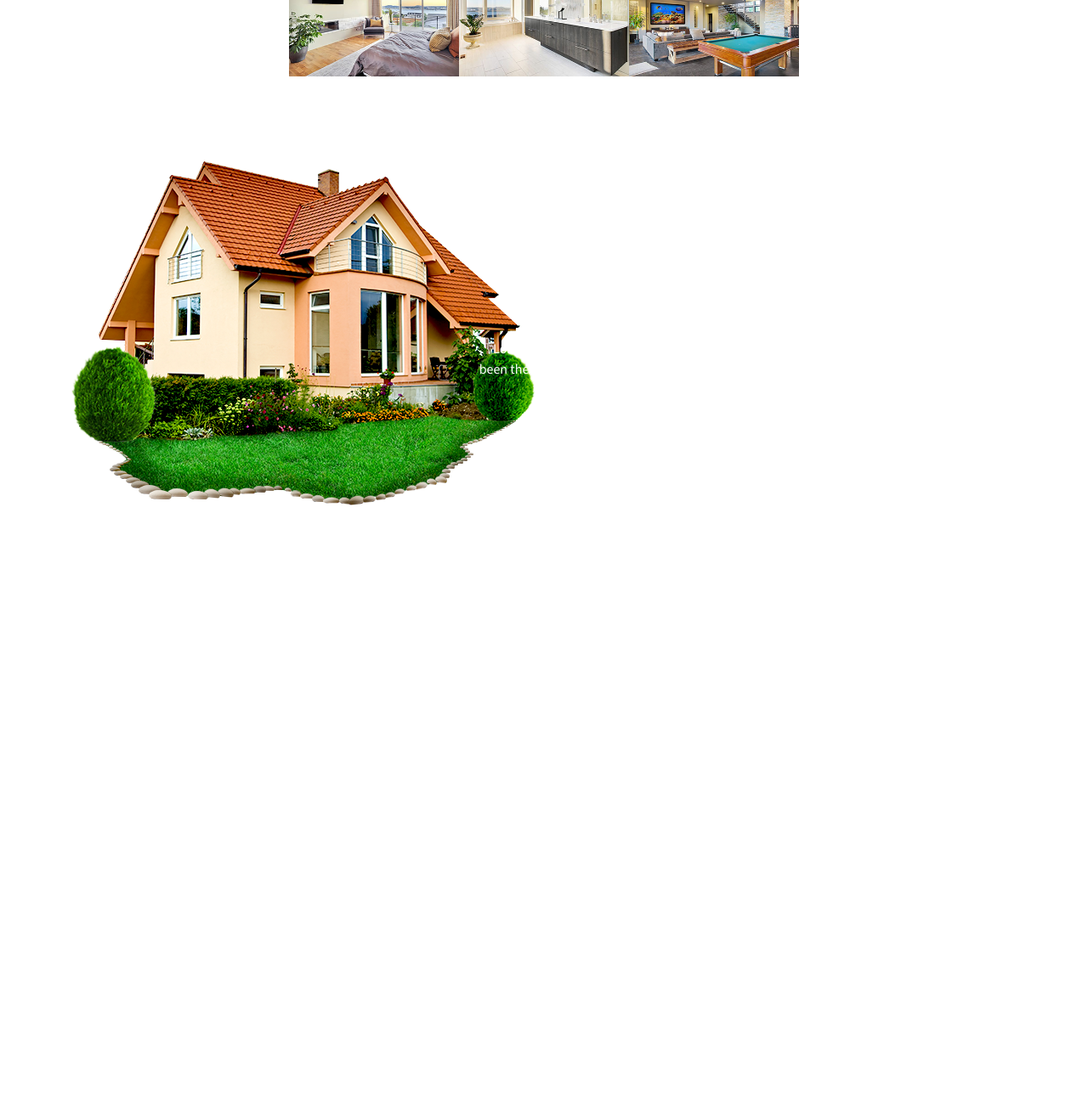
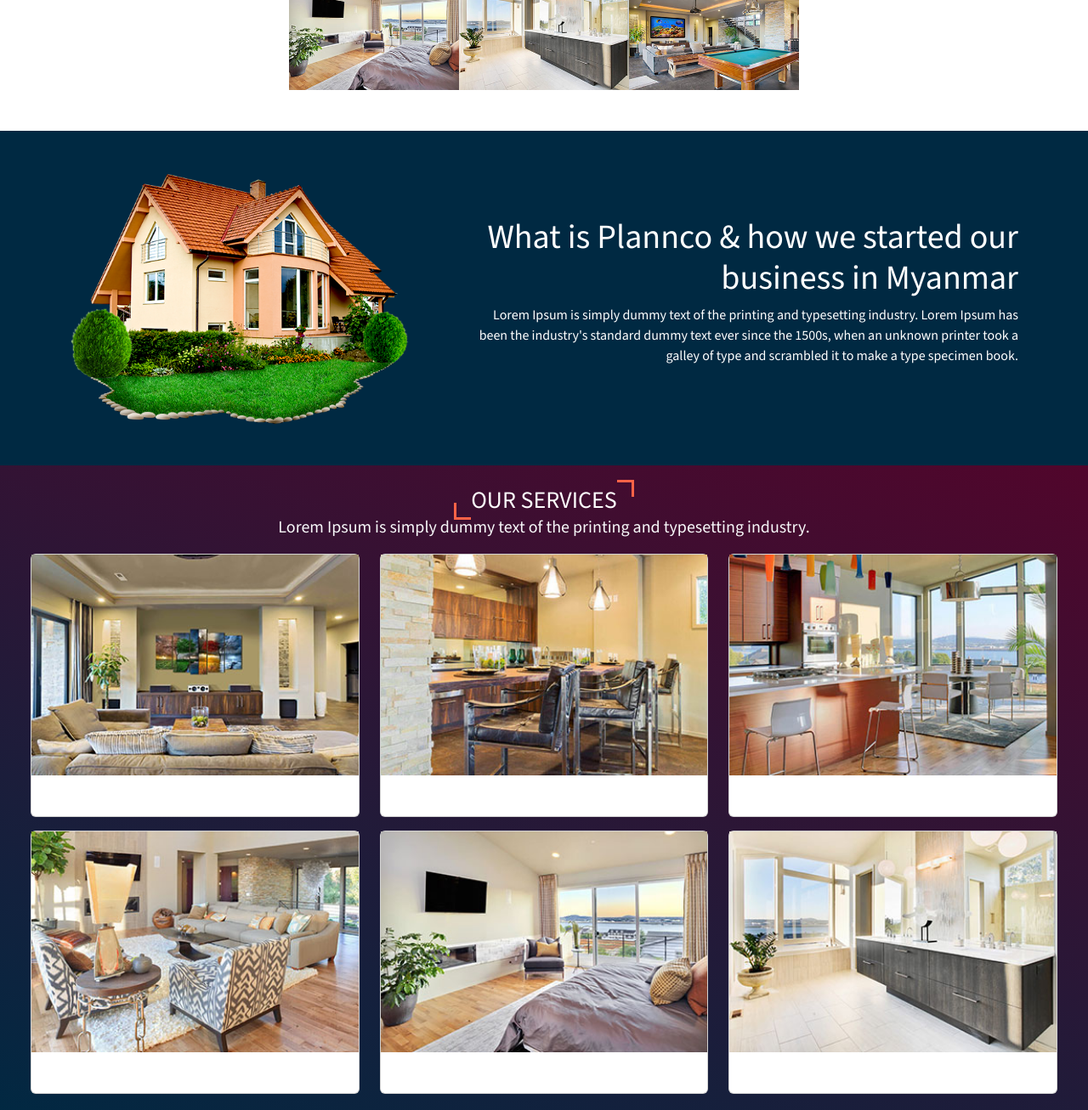
Before and after one commit to naylin1332004/landingPage, a plain HTML site: page index.html in a window 1280 px wide. Shown: the part 1680-2987 px from the top of the page at 85% size. Before the commit the page ends 2324 px from the top, so only its background shows below. Drawn offline with nearby package versions, Linux system fonts and the light colour scheme.

Commit message:
modified services

```diff
--- a/cs/style.css
+++ b/cs/style.css
@@ -220,3 +220,72 @@ header{
     color: var(--primary-color);
 }
 /* <!-- End  Property Section  --> */
+
+/* Start adv section  */
+.missions{
+    background-color: var(--primary-color);
+}
+
+.adimages{
+    width: 400px;
+}
+
+.fromlefts{
+    animation-name: fromleftani;
+    animation-duration: 3s;
+}
+
+.fromrights{
+     animation-name: fromrightani;
+     animation-duration: 3s;
+}
+
+@keyframes fromleftani {
+
+    from{
+        transform: translateX(-120px);
+        opacity: 0;
+    }
+
+    to{
+        transform: translateX(0px);
+        opacity: 1;
+    }
+
+}
+
+
+@keyframes fromrightani {
+
+    0%{
+        transform: translateX(30px);
+        opacity: 0;
+    }
+
+    100%{
+        transform: translateX(0px);
+        opacity: 1;
+    }
+
+}
+
+
+/* End adv section  */
+
+
+/* start Services Section  */
+.services{
+    background: linear-gradient(
+        200deg,
+        var(--secondary-color),
+        var(--primary-color)
+
+    );
+
+
+}
+
+.servicecards::before{
+
+}
+/* End  service Section  */
--- a/index.html
+++ b/index.html
@@ -96,7 +96,7 @@
                          <div class="container-fluid">
 
                               <!-- start title  -->
-                              <div class="text-center">
+                              <div class="text-center mb-3">
                                    <div class="col">
                                         <h3 class="titles">Properties</h3>
                                    </div>
@@ -105,32 +105,32 @@
 
                               <!-- end title  -->
 
-                              <ul class="list-inline text-center fw-bold propertylists">
-                                   <li class="list-inline-item" data-filter="all">All<span class="mx-3 mx-md-5 text-muted">/</span></li>
-                                   <li class="list-inline-item" data-filter="house">House<span class="mx-3 mx-md-5 text-muted">/</span></li>
-                                   <li class="list-inline-item" data-filter="decoration">Decoration<span class="mx-3 mx-md-5 text-muted">/</span></li>
-                                   <li class="list-inline-item" data-filter="furniture">Furniture<span class="mx-3 mx-md-5 text-muted">/</span></li>
-                                   <li class="list-inline-item" data-filter="office">Office</li>
+                              <ul class="list-inline text-center text-uppercase fw-bold ">
+                                   <li class="list-inline-item propertylists activeitems" data-filter="all">All<span class="mx-3 mx-md-5 text-muted">/</span></li>
+                                   <li class="list-inline-item propertylists" data-filter="house">House<span class="mx-3 mx-md-5 text-muted">/</span></li>
+                                   <li class="list-inline-item propertylists" data-filter="decoration">Decoration<span class="mx-3 mx-md-5 text-muted">/</span></li>
+                                   <li class="list-inline-item propertylists" data-filter="furniture">Furniture<span class="mx-3 mx-md-5 text-muted">/</span></li>
+                                   <li class="list-inline-item propertylists" data-filter="office">Office</li>
                               </ul>
 
                               <div class="container-fluid">
                                    <div class="d-flex flex-wrap justify-content-center">
 
-                                        <div class="filter house"><a href="./assets/img/gallery/image1.jpg" data-lightbox="property" data-title="Image 1"><img src="./assets/img/gallery/image1.jpg"  width="200" alt="image1"/></a></div>
-                                        <div class="filter house"><a href="./assets/img/gallery/image2.jpg" data-lightbox="property" data-title="Image 2"><img src="./assets/img/gallery/image2.jpg"  width="200" alt="image2"/></a></div>
-                                        <div class="filter house"><a href="./assets/img/gallery/image3.jpg" data-lightbox="property" data-title="Image 3"><img src="./assets/img/gallery/image3.jpg"  width="200" alt="image3"/></a></div>
-                                        <div class="filter decoration"><a href="./assets/img/gallery/image4.jpg" data-lightbox="property" data-title="Image 4"><img src="./assets/img/gallery/image4.jpg"  width="200" alt="image4"/></a></div>
-                                        <div class="filter decoration"><a href="./assets/img/gallery/image5.jpg" data-lightbox="property" data-title="Image 5"><img src="./assets/img/gallery/image5.jpg"  width="200" alt="image5"/></a></div>
-                                        <div class="filter decoration"><a href="./assets/img/gallery/image6.jpg" data-lightbox="property" data-title="Image 6"><img src="./assets/img/gallery/image6.jpg"  width="200" alt="image6"/></a></div>
-                                        <div class="filter furniture"><a href="./assets/img/gallery/image7.jpg" data-lightbox="property" data-title="Image 7"><img src="./assets/img/gallery/image7.jpg"  width="200" alt="image7"/></a></div>
-                                        <div class="filter furniture"><a href="./assets/img/gallery/image8.jpg" data-lightbox="property" data-title="Image 8"><img src="./assets/img/gallery/image8.jpg"  width="200" alt="image8"/></a></div>
-                                        <div class="filter furniture"><a href="./assets/img/gallery/image9.jpg" data-lightbox="property" data-title="Image 9"><img src="./assets/img/gallery/image9.jpg"  width="200" alt="image9"/></a></div>
-                                        <div class="filter office"><a href="./assets/img/gallery/image2.jpg" data-lightbox="property" data-title="Image 10"><img src="./assets/img/gallery/image2.jpg"  width="200" alt="image10"/></a></div>
-                                        <div class="filter office"><a href="./assets/img/gallery/image3.jpg" data-lightbox="property" data-title="Image 11"><img src="./assets/img/gallery/image3.jpg"  width="200" alt="image11"/></a></div>
-                                        <div class="filter office"><a href="./assets/img/gallery/image4.jpg" data-lightbox="property" data-title="Image 12"><img src="./assets/img/gallery/image4.jpg"  width="200" alt="image12"/></a></div>
-                                        <div class="filter decoration"><a href="./assets/img/gallery/image5.jpg" data-lightbox="property" data-title="Image 13"><img src="./assets/img/gallery/image5.jpg"  width="200" alt="image13"/></a></div>
-                                        <div class="filter furniture"><a href="./assets/img/gallery/image6.jpg" data-lightbox="property" data-title="Image 14"><img src="./assets/img/gallery/image6.jpg"  width="200" alt="image14"/></a></div>
-                                        <div class="filter office"><a href="./assets/img/gallery/image8.jpg" data-lightbox="property" data-title="Image 16"><img src="./assets/img/gallery/image8.jpg"  width="200" alt="image16"/></a></div>
+                                        <div class="filters house"><a href="./assets/img/gallery/image1.jpg" data-lightbox="property" data-title="Image 1"><img src="./assets/img/gallery/image1.jpg"  width="200" alt="image1"/></a></div>
+                                        <div class="filters house"><a href="./assets/img/gallery/image2.jpg" data-lightbox="property" data-title="Image 2"><img src="./assets/img/gallery/image2.jpg"  width="200" alt="image2"/></a></div>
+                                        <div class="filters house"><a href="./assets/img/gallery/image3.jpg" data-lightbox="property" data-title="Image 3"><img src="./assets/img/gallery/image3.jpg"  width="200" alt="image3"/></a></div>
+                                        <div class="filters decoration"><a href="./assets/img/gallery/image4.jpg" data-lightbox="property" data-title="Image 4"><img src="./assets/img/gallery/image4.jpg"  width="200" alt="image4"/></a></div>
+                                        <div class="filters decoration"><a href="./assets/img/gallery/image5.jpg" data-lightbox="property" data-title="Image 5"><img src="./assets/img/gallery/image5.jpg"  width="200" alt="image5"/></a></div>
+                                        <div class="filters decoration"><a href="./assets/img/gallery/image6.jpg" data-lightbox="property" data-title="Image 6"><img src="./assets/img/gallery/image6.jpg"  width="200" alt="image6"/></a></div>
+                                        <div class="filters furniture"><a href="./assets/img/gallery/image7.jpg" data-lightbox="property" data-title="Image 7"><img src="./assets/img/gallery/image7.jpg"  width="200" alt="image7"/></a></div>
+                                        <div class="filters furniture"><a href="./assets/img/gallery/image8.jpg" data-lightbox="property" data-title="Image 8"><img src="./assets/img/gallery/image8.jpg"  width="200" alt="image8"/></a></div>
+                                        <div class="filters furniture"><a href="./assets/img/gallery/image9.jpg" data-lightbox="property" data-title="Image 9"><img src="./assets/img/gallery/image9.jpg"  width="200" alt="image9"/></a></div>
+                                        <div class="filters office"><a href="./assets/img/gallery/image2.jpg" data-lightbox="property" data-title="Image 10"><img src="./assets/img/gallery/image2.jpg"  width="200" alt="image10"/></a></div>
+                                        <div class="filters office"><a href="./assets/img/gallery/image3.jpg" data-lightbox="property" data-title="Image 11"><img src="./assets/img/gallery/image3.jpg"  width="200" alt="image11"/></a></div>
+                                        <div class="filters office"><a href="./assets/img/gallery/image4.jpg" data-lightbox="property" data-title="Image 12"><img src="./assets/img/gallery/image4.jpg"  width="200" alt="image12"/></a></div>
+                                        <div class="filters decoration"><a href="./assets/img/gallery/image5.jpg" data-lightbox="property" data-title="Image 13"><img src="./assets/img/gallery/image5.jpg"  width="200" alt="image13"/></a></div>
+                                        <div class="filters furniture"><a href="./assets/img/gallery/image6.jpg" data-lightbox="property" data-title="Image 14"><img src="./assets/img/gallery/image6.jpg"  width="200" alt="image14"/></a></div>
+                                        <div class="filters office"><a href="./assets/img/gallery/image8.jpg" data-lightbox="property" data-title="Image 16"><img src="./assets/img/gallery/image8.jpg"  width="200" alt="image16"/></a></div>
 
                                     </div>
                               </div>
@@ -146,9 +146,9 @@
                          <div class="container">
                               <div class="row align-items-center">
                                    <div class="col-lg-5 ">
-                                        <img src="./assets/img/etc/building4.png"class="fromlefts adimages" alt="buliding4" />
+                                        <img src="./assets/img/etc/building4.png"class="adimages fromlefts " alt="buliding4" />
                                    </div>
-                                   <div class="col-lg-7 text-white text-center text-lg-end fromrights advtexts">
+                                   <div class="col-lg-7 text-white text-center text-lg-end  advtexts fromrights ">
                                         <h1>What is Plannco & how we started our business in Myanmar</h1>
                                         <p>Lorem Ipsum is simply dummy text of the printing and typesetting industry. Lorem Ipsum has been the industry's standard dummy text ever since the 1500s, when an unknown printer took a galley of type and scrambled it to make a type specimen book. </p>
                                    </div>
@@ -160,7 +160,64 @@
 
 
                <!-- start Services Section  -->
-                    <section>
+                    <section class="p-4  services">
+                         <div class="container-fluid">
+                               <!-- start title  -->
+                              <div class="text-center mb-3">
+                                   <div class="col">
+                                        <h3 class="titles text-white ">Our Services</h3>
+                                        <p class="lead text-light">Lorem Ipsum is simply dummy text of the printing and typesetting industry.  </p>
+                                   </div>
+
+                              </div>
+
+                              <!-- end title  -->
+
+                              <div class="row">
+                                   <div class="col-lg-4 col-md-6 col-sm-12 mb-3">
+                                        <div class="card servicecards">
+                                             <img src="./assets/img/gallery/image1.jpg" alt="image1"/>
+                                             <h5 class="text-white text-uppercase fw-bold p-2 headings">Living Room</h5>
+                                        </div>
+                                   </div>
+
+                                   <div class="col-lg-4 col-md-6 col-sm-12 mb-3">
+                                        <div class="card servicecards">
+                                             <img src="./assets/img/gallery/image2.jpg" alt="image2"/>
+                                             <h5 class="text-white text-uppercase fw-bold p-2 headings">Bed Room</h5>
+                                        </div>
+                                   </div>
+
+                                   <div class="col-lg-4 col-md-6 col-sm-12 mb-3">
+                                        <div class="card servicecards">
+                                             <img src="./assets/img/gallery/image3.jpg" alt="image3"/>
+                                             <h5 class="text-white text-uppercase fw-bold p-2 headings">Pantry Room</h5>
+                                        </div>
+                                   </div>
+
+                                   <div class="col-lg-4 col-md-6 col-sm-12 mb-3">
+                                        <div class="card servicecards">
+                                             <img src="./assets/img/gallery/image4.jpg" alt="image4"/>
+                                             <h5 class="text-white text-uppercase fw-bold p-2 headings">Meeting Room</h5>
+                                        </div>
+                                   </div>
+
+                                   <div class="col-lg-4 col-md-6 col-sm-12 mb-3">
+                                        <div class="card servicecards">
+                                             <img src="./assets/img/gallery/image5.jpg" alt="image5"/>
+                                             <h5 class="text-white text-uppercase fw-bold p-2 headings">Dancing Room</h5>
+                                        </div>
+                                   </div>
+
+                                   <div class="col-lg-4 col-md-6 col-sm-12 mb-3">
+                                        <div class="card servicecards">
+                                             <img src="./assets/img/gallery/image6.jpg" alt="image6"/>
+                                             <h5 class="text-white text-uppercase fw-bold p-2 headings">Bar Room</h5>
+                                        </div>
+                                   </div>
+
+                              </div>
+                         </div>
 
 
                     </section>
--- a/js/app.js
+++ b/js/app.js
@@ -17,5 +17,52 @@ $(document).ready(function(){
     });
     // End Nav Bar
 
+        //  <!-- start Property Section  -->
 
+
+        $(".propertylists").click(function(){
+            // $(this).addClass("activeitems");
+
+            $(this).addClass("activeitems").siblings().removeClass('activeitems');
+
+            const filtervalue =$(this).attr('data-filter');
+            // const filtervalue = $('this').data('filter');
+
+            console.log(filtervalue);
+
+            if(filtervalue === "all"){
+                $(".filters").show("slide",500);
+            }else{
+
+                //Method 1
+                // $(".filters").hide();
+
+                // $('.filters').filter('.'+filtervalue).show();
+
+
+                // Method 2
+                $('.filters').not('.'+filtervalue).hide("slide",500);
+                $('.filters').filter('.'+filtervalue).show("slide",500);
+            }
+
+        });
+        //  <!-- END Property Section  -->
+
+
+        // Start Adv Section
+        $(window).scroll(function(){
+
+        let getscrolltop = $(this).scrollTop();
+        // console.log(getscrolltop);
+
+        if(getscrolltop >= 1200){
+            $('.adimages').addClass("fromlefts");
+            $('.advtexts').addClass("fromrights");
+        }else{
+            $('.adimages').removeClass("fromlefts");
+            $('.advtexts').removeClass("fromrights");
+        }
+    });
+
+        // End Adv Section
 });
```
